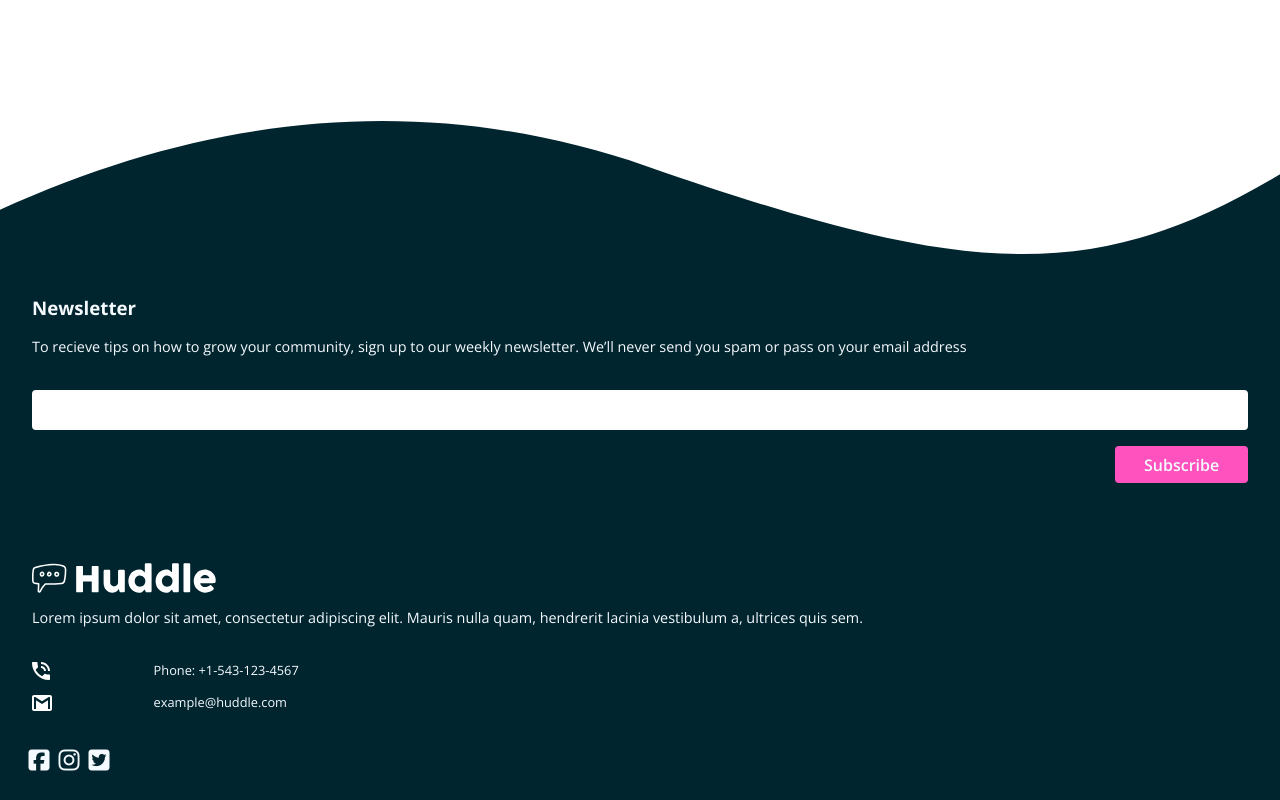
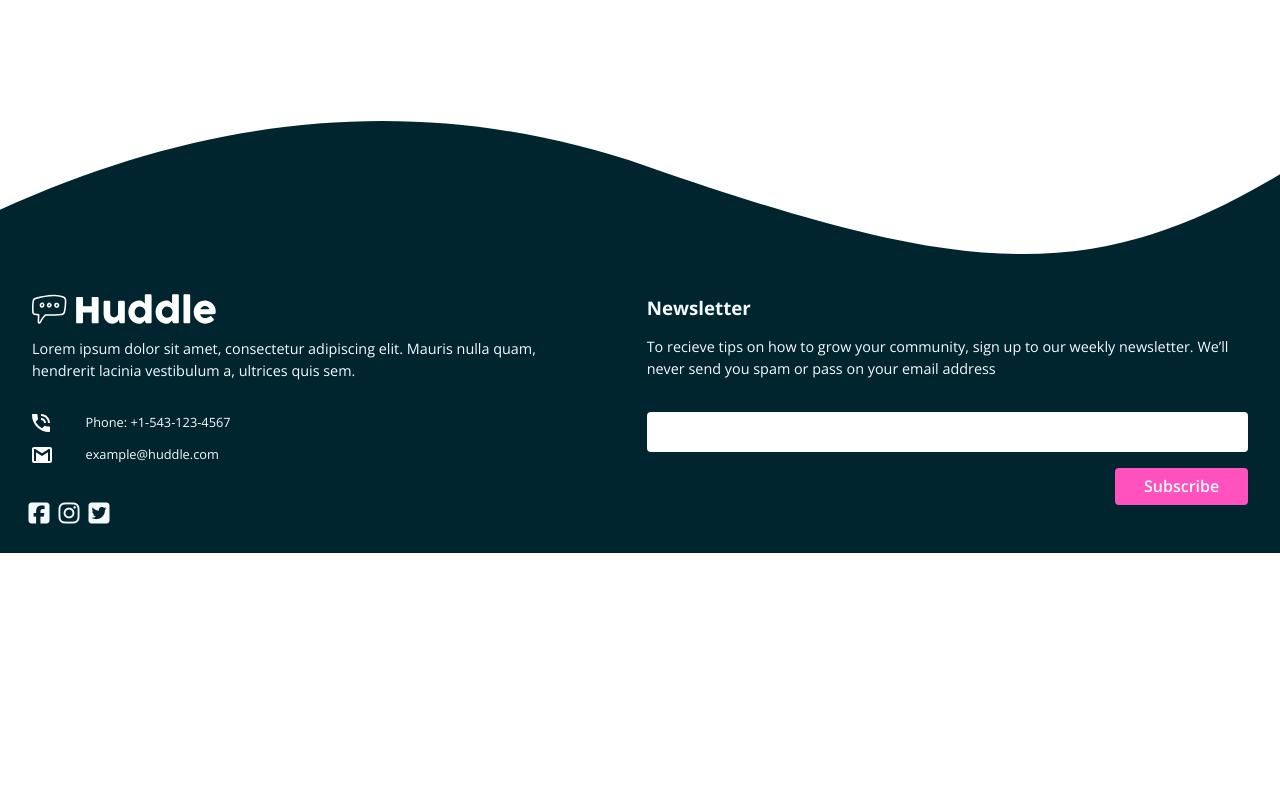
Before and after one commit to KevinJMatute/huddle-landing-page-with-curved-sections-master, a plain HTML site: page index.html in a window 1280 px wide. Shown: the part 4085-4885 px from the top of the page. After the commit the page ends 4638 px from the top, so only its background shows below. Drawn offline with nearby package versions, Linux system fonts and the light colour scheme.

Commit message:
foter direction

```diff
--- a/style.css
+++ b/style.css
@@ -276,4 +276,7 @@ footer {
   .main__inverse {
     flex-direction: row-reverse;
   }
+  footer {
+    flex-direction: row;
+  }
 }
```
